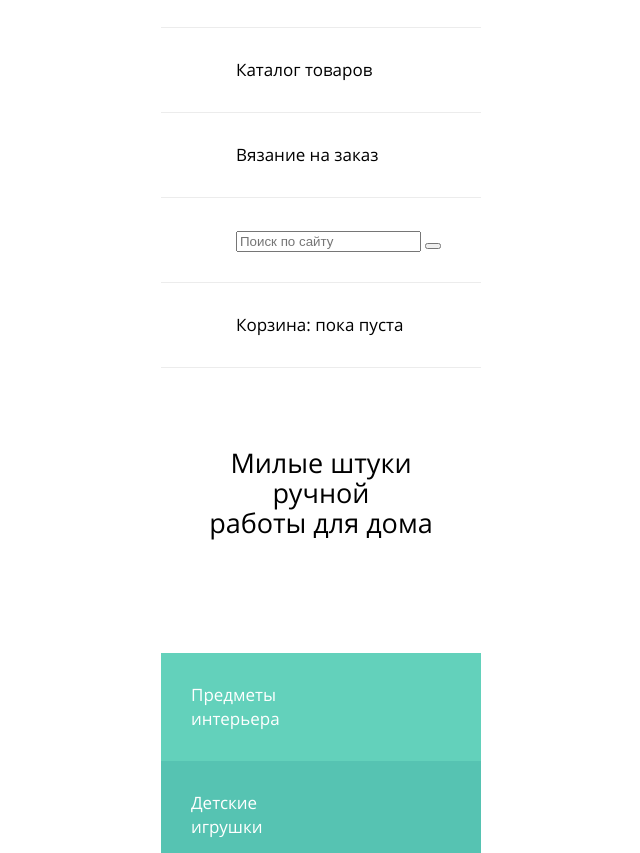
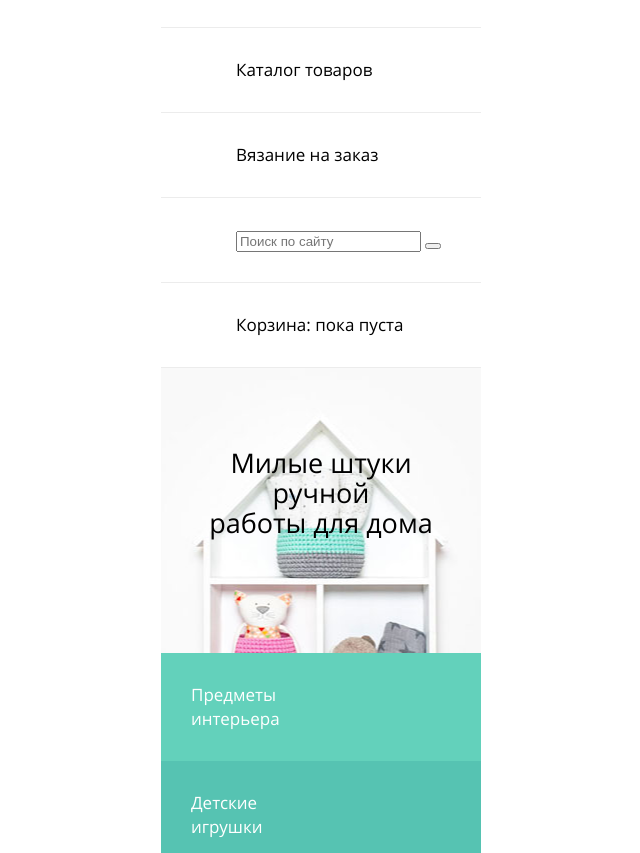
Before and after one commit to denawm/782569-mishka, a website: page source/index.html in a window 1280 px wide. Shown: the part 99-952 px from the top of the page, without its empty margins (319-959 px from the left). Drawn offline with nearby package versions, Linux system fonts and the light colour scheme; files that its build step writes are made by us from their sources; the site is published under a folder, as on GitHub Pages, so addresses that start at the root find nothing.

Commit message:
Ковычка!

```diff
--- a/source/sass/blocks/offers.scss
+++ b/source/sass/blocks/offers.scss
@@ -8,7 +8,7 @@
 .offers_wrapper {
   padding-top: 80px;
 
-  background: url(/../img/hero-mobile@1x.jpg) no-repeat 50% 0;
+  background: url("../img/hero-mobile@1x.jpg") no-repeat 50% 0;
 }
 
 .offers__title {
```
